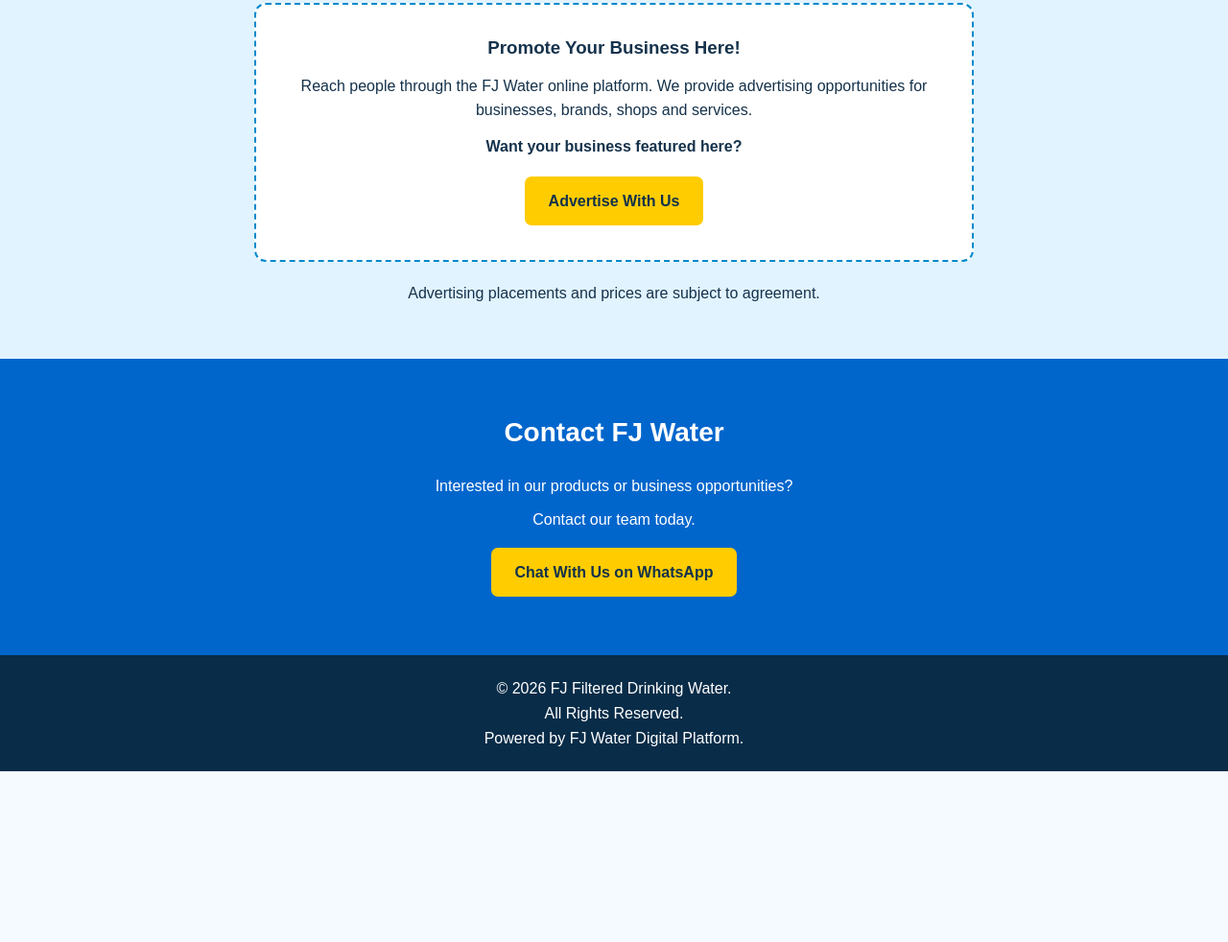
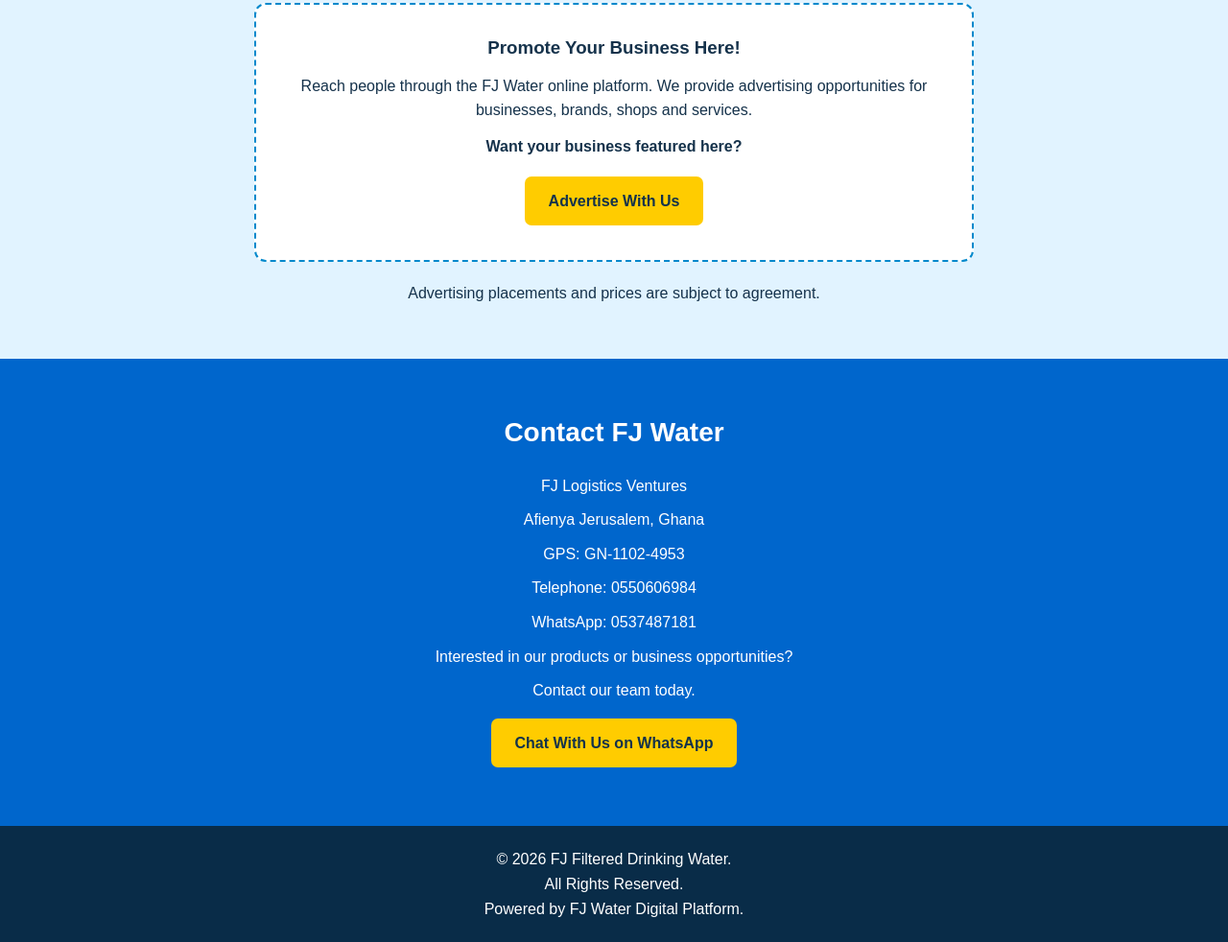
Before and after one commit to audufaisal7-design/fj-filtered-drinking-water, a plain HTML site: page index.html in a window 1280 px wide. Shown: the part 1322-2304 px from the top of the page at 96% size. Before the commit the page ends 2126 px from the top, so only its background shows below. Drawn offline with Linux system fonts and the light colour scheme.

Commit message:
Update index.html

```diff
--- a/index.html
+++ b/index.html
@@ -262,6 +262,11 @@ footer a {
 
 <section id="contact" class="contact">
   <h2>Contact FJ Water</h2>
+  <p>FJ Logistics Ventures</p>
+<p>Afienya Jerusalem, Ghana</p>
+<p>GPS: GN-1102-4953</p>
+<p>Telephone: 0550606984</p>
+<p>WhatsApp: 0537487181</p>
   <p>Interested in our products or business opportunities?</p>
   <p>Contact our team today.</p>
 
```
